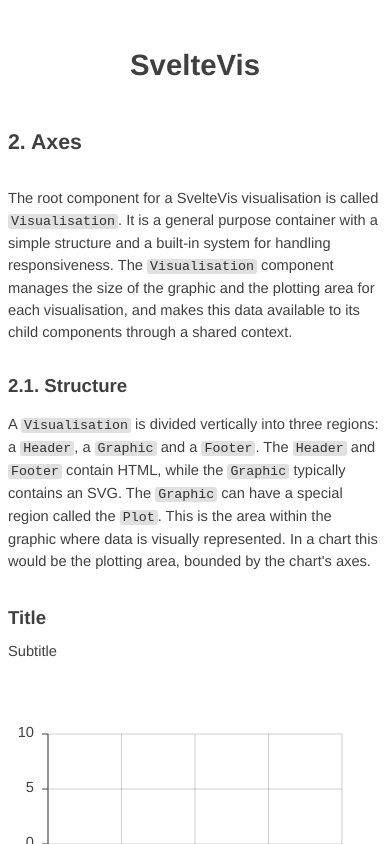
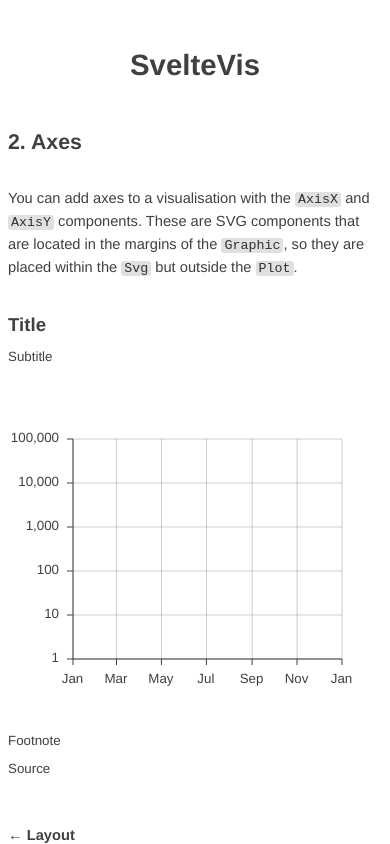
Before and after one commit to olihawkins/sveltevis, a SvelteKit app: page /axes in a window 390 px wide. Shown: the top 844 px of the page. Built offline with nearby package versions, Linux system fonts and the light colour scheme.

Commit message:
Updated axes components to use any D3 or other scaling function

```diff
--- a/src/lib/css/sveltevis.css
+++ b/src/lib/css/sveltevis.css
@@ -7,7 +7,7 @@
 
 @media all and (max-width: 700px) {
   :root {
-    --sveltevis-font-size: 11pt;
+    --sveltevis-font-size: 10pt;
     --sveltevis-heading-font-size: 14pt;
   }
 }
--- a/src/lib/svg/AxisX.svelte
+++ b/src/lib/svg/AxisX.svelte
@@ -92,11 +92,14 @@
   // Defaults -----------------------------------------------------------------
 
   const defaults = {
+    scale: scaleLinear,
     domain: [-10, 10],
+    showLine: true,
     linePosition: "bottom",
     linePositionMiddle: 0.5,
     lineDomain: [-10, 10],
     lineHeight: 1,
+    showTicks: true,
     ticks: [
       {value: -10, label: "-10"},
       {value: -5, label: "-5"},
@@ -107,10 +110,11 @@
     tickPosition: "bottom",
     tickWidth: 1,
     tickHeight: 6,
+    showTickLabels: true,
     tickLabelPosition: "bottom",
     tickLabelOffset: 8,
-    gridlineWidth: 0.5,
-    gridlines: true
+    showGridlines: true,
+    gridlineWidth: 0.5
   };
 
   // Props --------------------------------------------------------------------
@@ -132,7 +136,7 @@
   const plot = $derived(layout.plot);
   const margin = $derived(graphic.margin);
 
-  const scale = $derived(scaleLinear(
+  const scale = $derived(settings.scale(
     settings.domain,
     [margin.left, margin.left + plot.width]));
 
@@ -158,10 +162,10 @@
 <g class="sveltevis-axis-x">
 
   <!--Axis ticks-->
-  {#each settings.ticks as tick (tick.label)}
+  {#each settings.ticks as tick, i (i)}
 
     <!--Axis gridlines-->
-    {#if settings.gridlines === true}
+    {#if settings.showGridlines === true}
       <rect
         class="sveltevis-axis-x-gridline"
         x={scale(tick.value) - (settings.gridlineWidth / 2)}
@@ -171,14 +175,17 @@
     {/if}
 
     <!--Axis ticks-->
+    {#if settings.showTicks === true}
       <rect
         class="sveltevis-axis-x-tick"
         x={scale(tick.value) - (settings.tickWidth / 2)}
         y={margin.top + lineY + tickY}
         width={settings.tickWidth}
         height={settings.tickHeight} />
+    {/if}
 
     <!--Axis tick labels-->
+    {#if settings.showTickLabels === true}
       <text
         class="sveltevis-axis-x-ticklabel"
         x={scale(tick.value) - (settings.tickWidth / 2)}
@@ -187,16 +194,19 @@
         dominant-baseline={tickLabelBaseline}>
           {tick.label}
       </text>
+    {/if}
 
   {/each}
 
   <!--Axis line-->
+  {#if settings.showLine === true}
     <rect
       class="sveltevis-axis-x-line"
       x={scale(settings.lineDomain[0])}
       y={(margin.top + lineY) - (settings.lineHeight / 2)}
       width={scale(settings.lineDomain[1]) - scale(settings.lineDomain[0])}
       height={settings.lineHeight} />
+  {/if}
 
 </g>
 
--- a/src/lib/svg/AxisY.svelte
+++ b/src/lib/svg/AxisY.svelte
@@ -91,11 +91,14 @@
   // Defaults -----------------------------------------------------------------
 
   const defaults = {
+    scale: scaleLinear,
     domain: [-10, 10],
+    showLine: true,
     linePosition: "left",
     linePositionMiddle: 0.5,
     lineDomain: [-10, 10],
     lineWidth: 1,
+    showTicks: true,
     ticks: [
       {value: -10, label: "-10"},
       {value: -5, label: "-5"},
@@ -106,10 +109,11 @@
     tickPosition: "left",
     tickWidth: 6,
     tickHeight: 1,
+    showTickLabels: true,
     tickLabelPosition: "left",
     tickLabelOffset: 8,
-    gridlineHeight: 0.5,
-    gridlines: true
+    showGridlines: true,
+    gridlineHeight: 0.5
   };
 
   // Props --------------------------------------------------------------------
@@ -131,7 +135,7 @@
   const plot = $derived(layout.plot);
   const margin = $derived(graphic.margin);
 
-  const scale = $derived(scaleLinear(
+  const scale = $derived(settings.scale(
     settings.domain,
     [margin.top + plot.height, margin.top]));
 
@@ -157,10 +161,10 @@
 <g class="sveltevis-axis-x">
 
   <!--Axis ticks-->
-  {#each settings.ticks as tick (tick.label)}
+  {#each settings.ticks as tick, i (i)}
 
     <!--Axis gridlines-->
-    {#if settings.gridlines === true}
+    {#if settings.showGridlines === true}
       <rect
         class="sveltevis-axis-y-gridline"
         x={margin.left}
@@ -170,14 +174,17 @@
     {/if}
 
     <!--Axis ticks-->
+    {#if settings.showTicks === true}
       <rect
         class="sveltevis-axis-y-tick"
         x={margin.left + lineX + tickX}
         y={scale(tick.value) - (settings.tickHeight / 2)}
         width={settings.tickWidth}
         height={settings.tickHeight} />
+    {/if}
 
     <!--Axis ticklabels-->
+    {#if settings.showTickLabels === true}
       <text
         class="sveltevis-axis-y-ticklabel"
         x={margin.left + lineX + tickLabelX}
@@ -186,16 +193,19 @@
         dominant-baseline="middle">
           {tick.label}
       </text>
+    {/if}
 
   {/each}
 
   <!--Axis line-->
+  {#if settings.showLine === true}
     <rect
       class="sveltevis-axis-y-line"
       x={(margin.left + lineX) - (settings.lineWidth / 2)}
       y={scale(settings.lineDomain[1])}
       width={settings.lineWidth}
       height={scale(settings.lineDomain[0]) - scale(settings.lineDomain[1])} />
+  {/if}
 
 </g>
 
--- a/src/routes/axes/+page.svelte
+++ b/src/routes/axes/+page.svelte
@@ -26,12 +26,7 @@
   <SiteHeader />
   <h2>2. Axes</h2>
 
-  <p>The root component for a SvelteVis visualisation is called <code>Visualisation</code>. It is a general purpose container with a simple structure and a built-in system for handling responsiveness. The <code>Visualisation</code> component manages the size of the graphic and the plotting area for each visualisation, and makes this data available to its child components through a shared context.</p>
-
-  <h3>2.1. Structure</h3>
-
-  <p>A <code>Visualisation</code> is divided vertically into three regions: a <code>Header</code>, a <code>Graphic</code> and a <code>Footer</code>. The <code>Header</code> and <code>Footer</code> contain HTML, while the <code>Graphic</code> typically contains an SVG. The <code>Graphic</code> can have a special region called the <code>Plot</code>. This is the area within the graphic where data is visually represented. In a chart this would be the plotting area, bounded by the chart's axes.</p>
-
+  <p>You can add axes to a visualisation with the <code>AxisX</code> and <code>AxisY</code> components. These are SVG components that are located in the margins of the <code>Graphic</code>, so they are placed within the <code>Svg</code> but outside the <code>Plot</code>.</p>
 
   <div style="min-width: 300px">
     <Visualisation config={config}>
@@ -46,7 +41,5 @@
     </Visualisation>
   </div>
 
-<p>A <code>Visualisation</code> is divided vertically into three regions: a <code>Header</code>, a <code>Graphic</code> and a <code>Footer</code>. The <code>Header</code> and <code>Footer</code> contain HTML, while the <code>Graphic</code> typically contains an SVG. The <code>Graphic</code> can have a special region called the <code>Plot</code>. This is the area within the graphic where data is visually represented. In a chart this would be the plotting area, bounded by the chart's axes.</p>
-
 <SiteFooter {links} />
 </div>
--- a/src/routes/axes/config.js
+++ b/src/routes/axes/config.js
@@ -1,3 +1,5 @@
+import { scaleTime, scaleLog } from "d3-scale";
+
 const config = {
   main: {
     name: "desktop",
@@ -9,7 +11,7 @@ const config = {
           top: 50,
           right: 50,
           bottom: 50,
-          left: 50
+          left: 70
         }
       }
     },
@@ -20,7 +22,43 @@ const config = {
     footer: {
       footnote: "Footnote",
       source: "Source"
+    },
+    axisX: {
+      scale: scaleTime,
+      domain: [new Date("2023-01-01"), new Date("2024-01-01")],
+      lineDomain: [new Date("2023-01-01"), new Date("2024-01-01")],
+      lineHeight: 1,
+      ticks: [
+        {value: new Date("2023-01-01"), label: "Jan"},
+        {value: new Date("2023-02-01"), label: "Feb"},
+        {value: new Date("2023-03-01"), label: "Mar"},
+        {value: new Date("2023-04-01"), label: "Apr"},
+        {value: new Date("2023-05-01"), label: "May"},
+        {value: new Date("2023-06-01"), label: "Jun"},
+        {value: new Date("2023-07-01"), label: "Jul"},
+        {value: new Date("2023-08-01"), label: "Aug"},
+        {value: new Date("2023-09-01"), label: "Sep"},
+        {value: new Date("2023-10-01"), label: "Oct"},
+        {value: new Date("2023-11-01"), label: "Nov"},
+        {value: new Date("2023-12-01"), label: "Dec"},
+        {value: new Date("2024-01-01"), label: "Jan"}
+      ],
+    },
+    axisY: {
+      scale: scaleLog,
+      domain: [1, 100000],
+      lineDomain: [1, 100000],
+      lineWidth: 1,
+      ticks: [
+        {value: 1, label: "1"},
+        {value: 10, label: "10"},
+        {value: 100, label: "100"},
+        {value: 1000, label: "1,000"},
+        {value: 10000, label: "10,000"},
+        {value: 100000, label: "100,000"}
+      ]
     }
+
   },
   alts: [
     {
@@ -33,10 +71,21 @@ const config = {
             top: 40,
             right: 40,
             bottom: 40,
-            left: 40
+            left: 65
           }
         }
       },
+      axisX: {
+        ticks: [
+          {value: new Date("2023-01-01"), label: "Jan"},
+          {value: new Date("2023-03-01"), label: "Mar"},
+          {value: new Date("2023-05-01"), label: "May"},
+          {value: new Date("2023-07-01"), label: "Jul"},
+          {value: new Date("2023-09-01"), label: "Sep"},
+          {value: new Date("2023-11-01"), label: "Nov"},
+          {value: new Date("2024-01-01"), label: "Jan"}
+        ],
+      }
     }
   ]
 };
```
Lines whose indentation alone changed are shown as unchanged.
